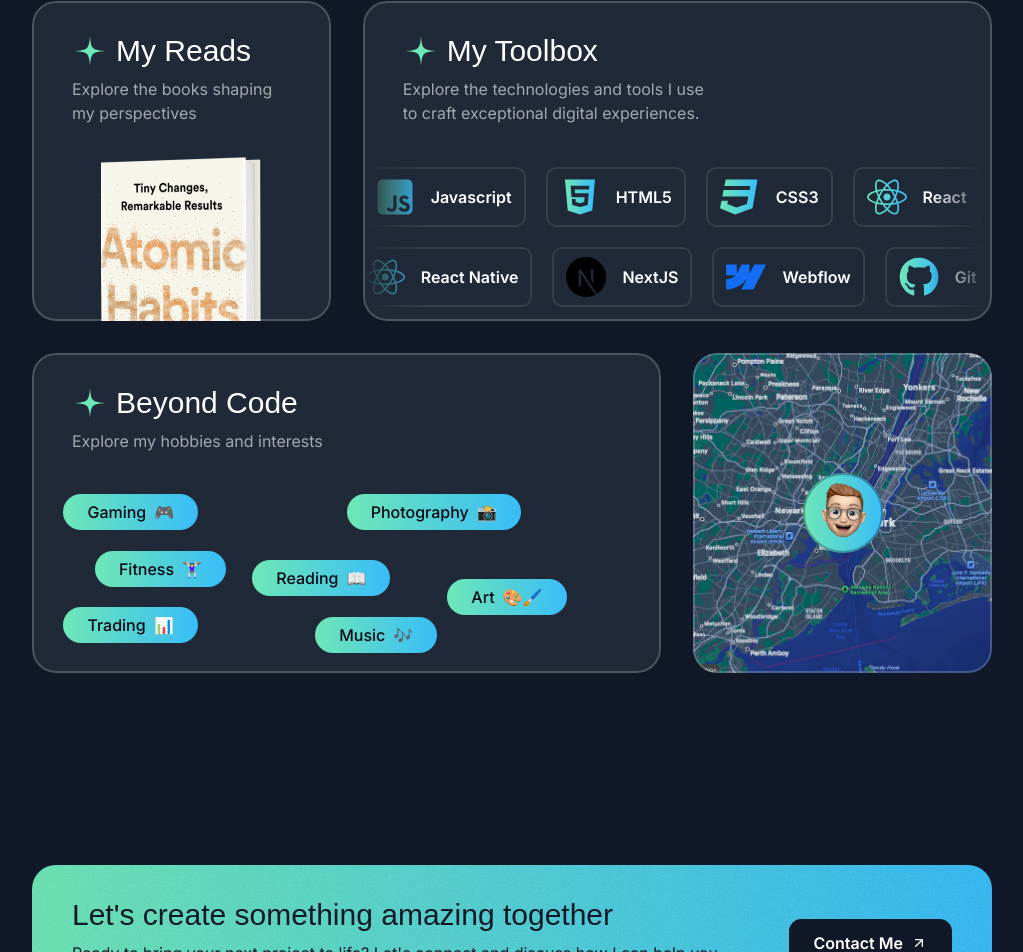
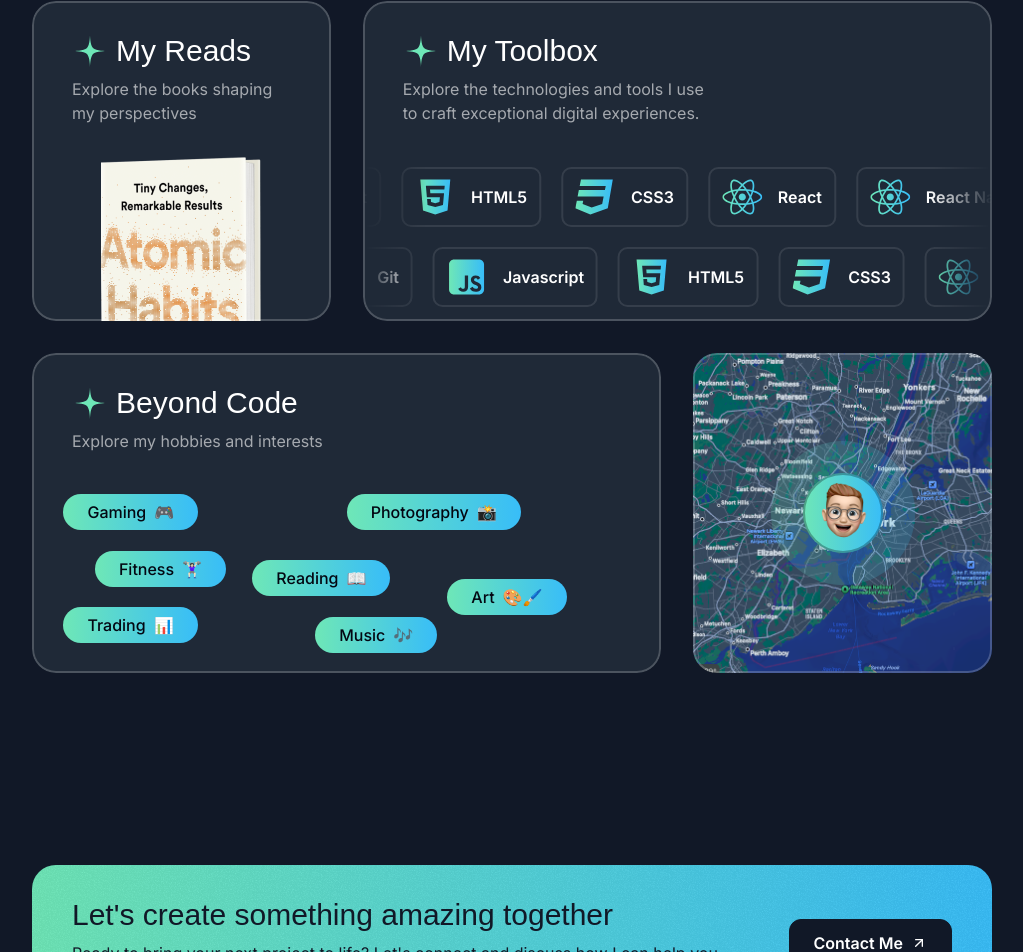
Before and after one commit to CodeMuscle/designer-portfolio, a Next.js app: page / in a window 1280 px wide. Shown: the part 4275-5227 px from the top of the page, without its empty margins (128-1151 px from the left). Built offline with nearby package versions, Linux system fonts and the light colour scheme; a web font is replaced by a local one; what tailwindcss-animation-delay would draw is missing.

Commit message:
Complete

```diff
--- a/src/components/ToolboxItems.tsx
+++ b/src/components/ToolboxItems.tsx
@@ -1,4 +1,5 @@
 import { TechIcon } from "@/components/TechIcon";
+import { Fragment } from "react";
 import { twMerge } from "tailwind-merge";
 
 export const ToolboxItems = ({
@@ -26,6 +27,8 @@
           itemsWrapperClassName
         )}
       >
+        {[...new Array(2)].fill(0).map((_, index) => (
+          <Fragment key={index}>
             {items.map((item) => (
               <div
                 key={item.title}
@@ -35,6 +38,8 @@
                 <span className="font-semibold">{item.title}</span>
               </div>
             ))}
+          </Fragment>
+        ))}
       </div>
     </div>
   );
--- a/src/sections/About.tsx
+++ b/src/sections/About.tsx
@@ -1,3 +1,5 @@
+"use client";
+
 import Image from "next/image";
 import Card from "@/components/Card";
 import SectionHeader from "@/components/SectionHeader";
@@ -15,6 +17,8 @@
 import smileMemoji from "@/assets/images/memoji-smile.png";
 import CardHeader from "@/components/CardHeader";
 import { ToolboxItems } from "@/components/ToolboxItems";
+import { motion } from "framer-motion";
+import { useRef } from "react";
 
 const toolboxItems = [
   {
@@ -97,6 +101,8 @@
 ];
 
 export const AboutSection = () => {
+  const constraintRef = useRef(null);
+
   return (
     <div className="py-20 lg:py-28">
       <div className="container">
@@ -124,11 +130,15 @@
               digital experiences."
                 className=""
               />
-              <ToolboxItems items={toolboxItems} className="" />
               <ToolboxItems
                 items={toolboxItems}
                 className=""
-                itemsWrapperClassName="-translate-x-1/2"
+                itemsWrapperClassName="animate-scroll-left [animation-duration:120s]"
+              />
+              <ToolboxItems
+                items={toolboxItems}
+                className=""
+                itemsWrapperClassName="animate-scroll-right [animation-duration:120s]"
               />
             </Card>
           </div>
@@ -139,18 +149,20 @@
                 description="Explore my hobbies and interests"
                 className="px-6 py-6"
               />
-              <div className="relative flex-1">
+              <div className="relative flex-1" ref={constraintRef}>
                 {hobbies.map((hobby) => (
-                  <div
+                  <motion.div
                     key={hobby.title}
                     className="inline-flex items-center gap-2 px-6 bg-gradient-to-r from-emerald-300 to-sky-400 rounded-full py-1.5 absolute"
                     style={{ left: hobby.left, top: hobby.top }}
+                    drag
+                    dragConstraints={constraintRef}
                   >
                     <span className="font-medium text-gray-950">
                       {hobby.title}
                     </span>
                     <span>{hobby.emoji}</span>
-                  </div>
+                  </motion.div>
                 ))}
               </div>
             </Card>
@@ -160,7 +172,9 @@
                 alt="map"
                 className="h-full w-full object-cover object-left-top"
               />
-              <div className="absolute top-1/2 left-1/2 -translate-x-1/2 -translate-y-1/2 size-20 rounded-full bg-gradient-to-r from-emerald-300 to-sky-400 after:content-[''] after:absolute after:inset-0 after:outline after:outline-2 after:-outline-offset-2 after:rounded-full after:outline-gray-950/30">
+              <div className="absolute top-1/2 left-1/2 -translate-x-1/2 -translate-y-1/2 size-20 rounded-full after:content-[''] after:absolute after:inset-0 after:outline after:outline-2 after:-outline-offset-2 after:rounded-full after:outline-gray-950/30">
+                <div className="absolute inset-0 rounded-full bg-gradient-to-r from-emerald-300 to-sky-400 -z-20 animate-ping [animation-duration:2s]"></div>
+                <div className="absolute inset-0 rounded-full bg-gradient-to-r from-emerald-300 to-sky-400 -z-10"></div>
                 <Image
                   src={smileMemoji}
                   alt="smile-memoji"
--- a/tailwind.config.ts
+++ b/tailwind.config.ts
@@ -28,6 +28,7 @@
       animation: {
         "ping-large": "ping-large 1s ease-in-out infinite",
         "scroll-left": "scroll-left 1s linear infinite",
+        "scroll-right": "scroll-right 1s linear infinite",
       },
       keyframes: {
         "ping-large": {
@@ -44,6 +45,14 @@
             transform: "translateX(-100%)",
           },
         },
+        "scroll-right": {
+          "0%": {
+            transform: "translateX(-50%)",
+          },
+          "100%": {
+            transform: "translateX(0%)",
+          },
+        },
       },
     },
   },
```
Lines whose indentation alone changed are shown as unchanged.
